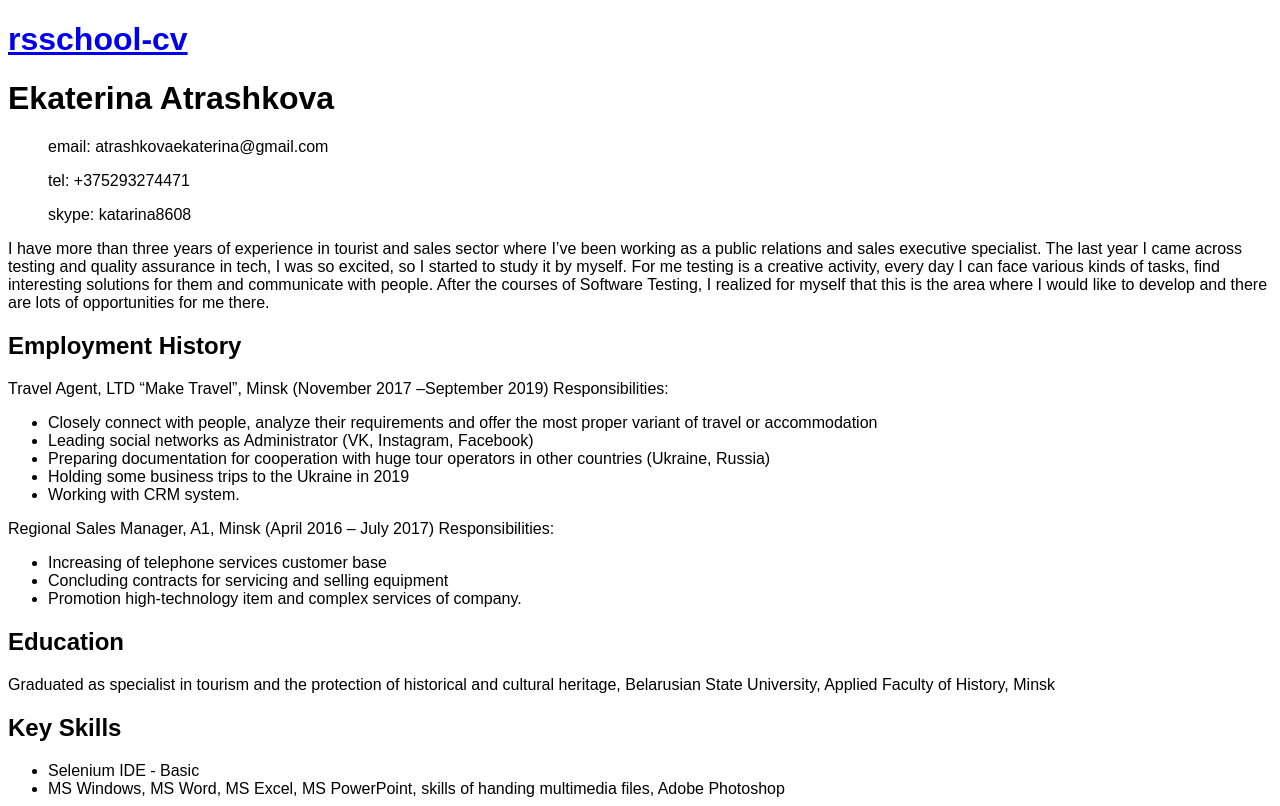
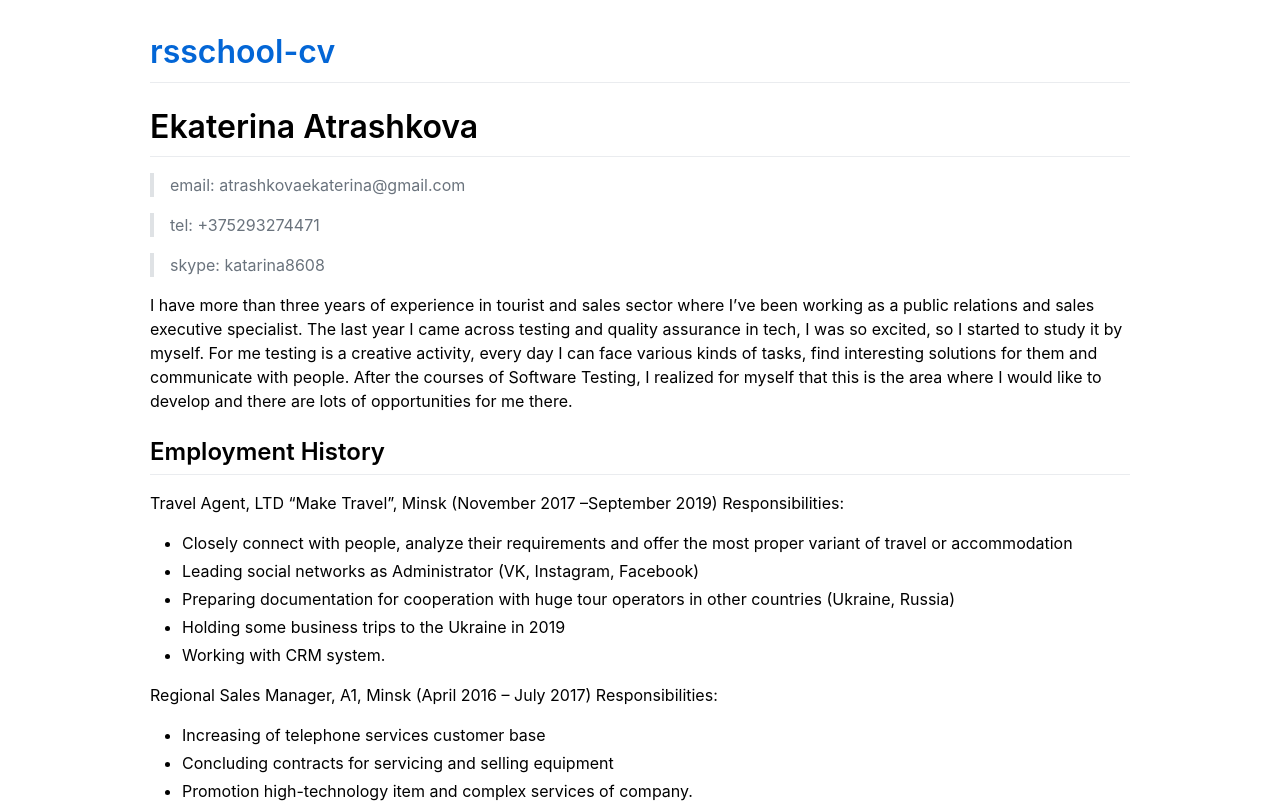
Before and after one commit to ekaterina-atrashkova/rsschool-cv, a plain HTML site: page index.html in a window 1280 px wide. Shown: the top 806 px of the page. Drawn offline with Linux system fonts and the light colour scheme; files that its build step writes are made by us from their sources.

Commit message:
docs: updated css

```diff
--- a/assets/style.css
+++ b/assets/style.css
@@ -1,14 +1,117 @@
-element.style {
+html {
+  font-family: sans-serif;
+  -ms-text-size-adjust: 100%;
+  -webkit-text-size-adjust: 100%;
 }
+
+article,
+aside,
+details,
+figcaption,
+figure,
+footer,
+header,
+main,
+menu,
+nav,
+section {
+  display: block;
+}
+
 * {
-    box-sizing: border-box;
+  box-sizing: border-box;
 }
-user agent stylesheet
-style {
-    display: none;
+
+a {
+  color: #0366d6;
+  text-decoration: none;
 }
-html {
-    font-family: sans-serif;
-    -ms-text-size-adjust: 100%;
-    -webkit-text-size-adjust: 100%;
+
+b,
+strong {
+  font-weight: 600;
 }
+
+blockquote {
+  margin: 0;
+}
+
+.my-5 {
+  margin-top: 32px !important;
+  margin-bottom: 32px !important;
+}
+
+.px-3 {
+  padding-right: 16px !important;
+  padding-left: 16px !important;
+}
+
+.container-lg {
+  max-width: 1012px;
+  margin-right: auto;
+  margin-left: auto;
+}
+
+.markdown-body {
+  font-family: -apple-system, BlinkMacSystemFont, "Segoe UI", Helvetica, Arial,
+    sans-serif, "Apple Color Emoji", "Segoe UI Emoji", "Segoe UI Symbol";
+  font-size: 16px;
+  line-height: 1.5;
+  word-wrap: break-word;
+}
+
+.markdown-body p,
+.markdown-body blockquote,
+.markdown-body ul,
+.markdown-body ol,
+.markdown-body dl,
+.markdown-body table,
+.markdown-body pre {
+  margin-top: 0;
+  margin-bottom: 16px;
+}
+
+.markdown-body blockquote {
+  padding: 0 1em;
+  color: #6a737d;
+  border-left: 0.25em solid #dfe2e5;
+}
+
+.markdown-body h1,
+.markdown-body h2,
+.markdown-body h3,
+.markdown-body h4,
+.markdown-body h5,
+.markdown-body h6 {
+  margin-top: 24px;
+  margin-bottom: 16px;
+  font-weight: 600;
+  line-height: 1.25;
+}
+
+.markdown-body h1 {
+  padding-bottom: 0.3em;
+  font-size: 2em;
+  border-bottom: 1px solid #eaecef;
+}
+
+.markdown-body h2 {
+  padding-bottom: 0.3em;
+  font-size: 1.5em;
+  border-bottom: 1px solid #eaecef;
+}
+
+.markdown-body ul,
+.markdown-body ol {
+  padding-left: 2em;
+}
+
+.markdown-body ul.no-list,
+.markdown-body ol.no-list {
+  padding: 0;
+  list-style-type: none;
+}
+
+.markdown-body li + li {
+  margin-top: 0.25em;
+}
```
